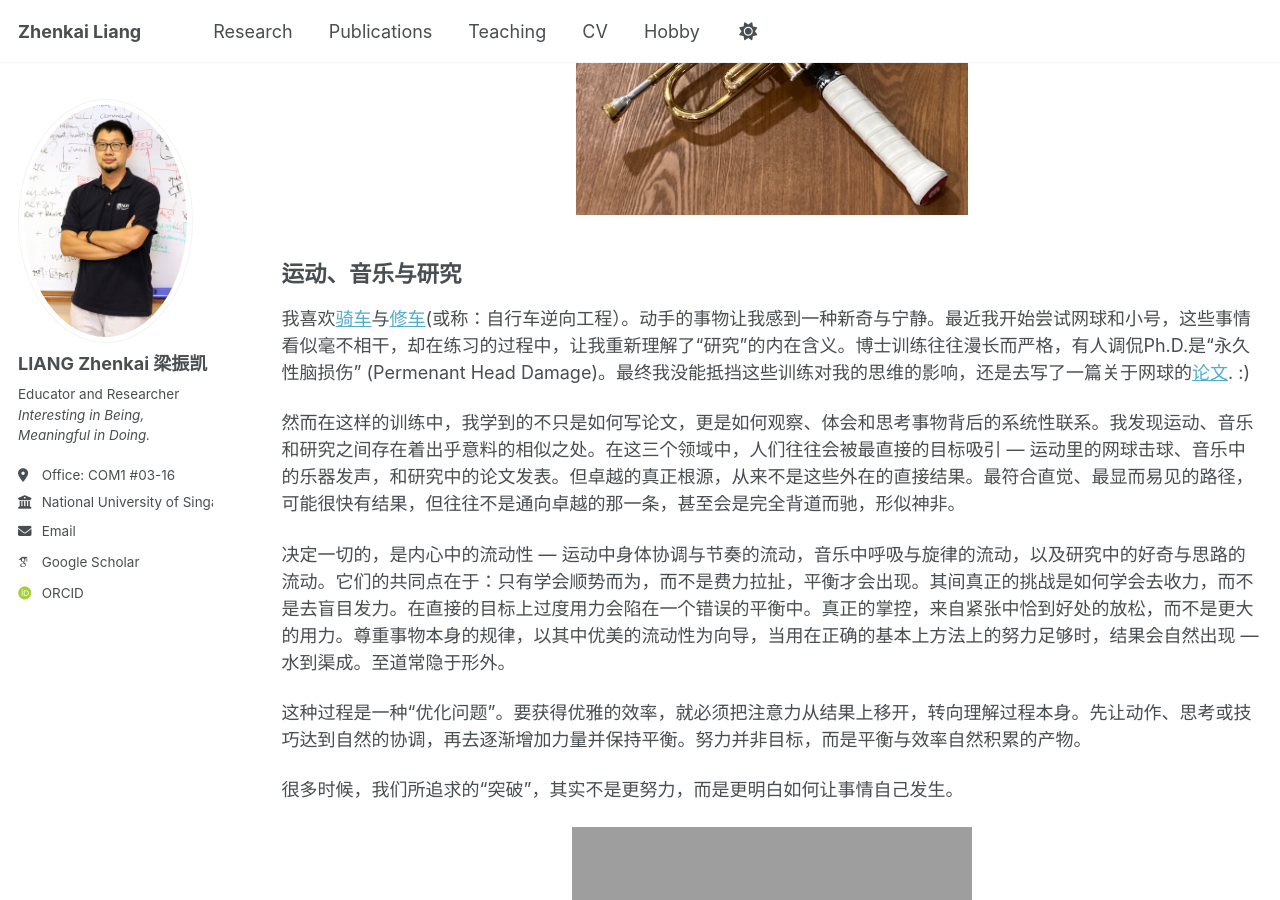
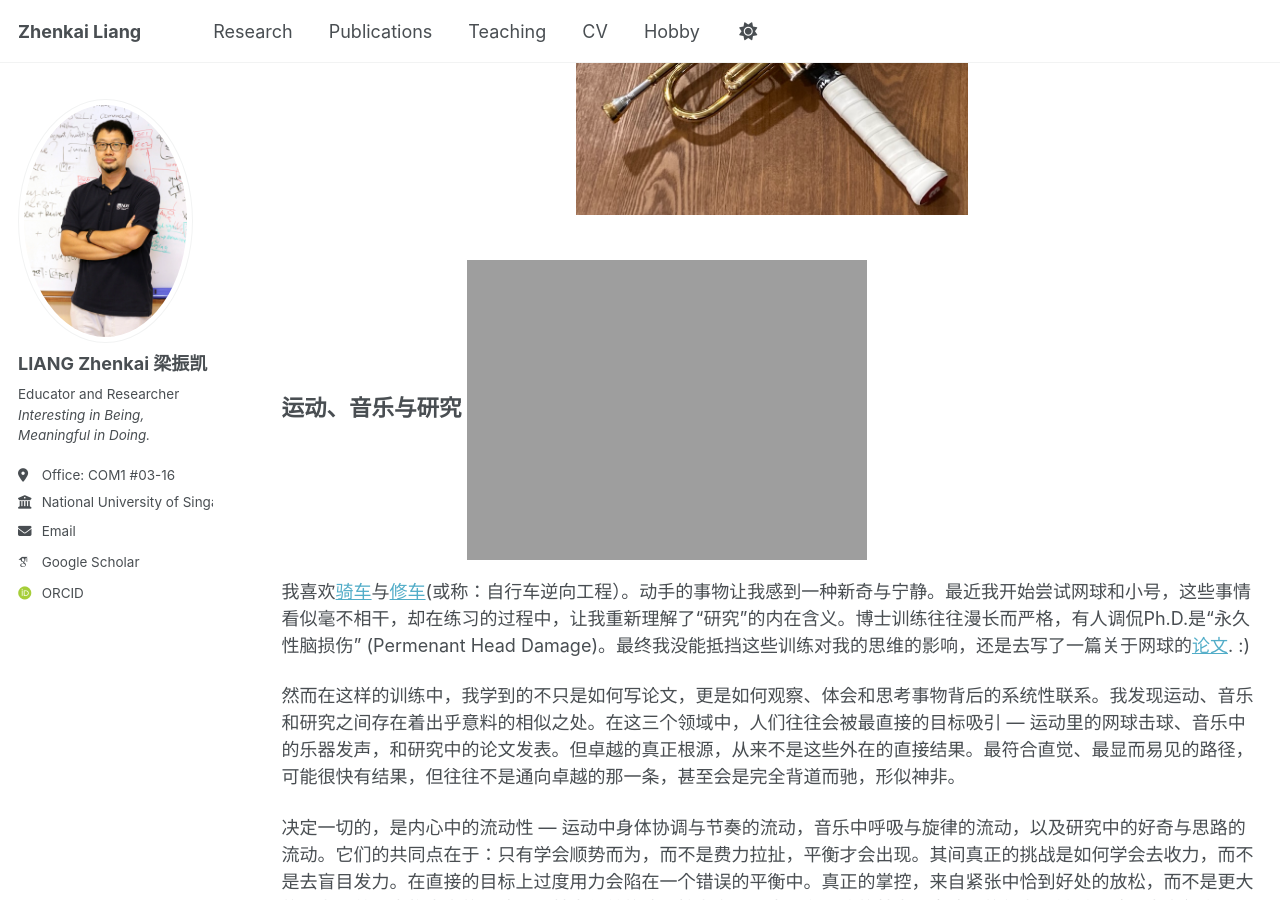
Before and after one commit to zhenkai-liang/zhenkai-liang.github.io, a Jekyll site: the page built from _pages/hobby.md, in a window 1280 px wide and 900 px high, scrolled down 992 px. Built offline with Jekyll 4.4.1, drawn with Linux system fonts in a browser that asks for light colours; some web fonts are replaced.

Commit message:
Update hobby.md

```diff
--- a/_pages/hobby.md
+++ b/_pages/hobby.md
@@ -32,7 +32,7 @@ Often, the breakthrough we seek does not come from greater efforts, but from lea
 
 <div style="text-align: center;"><img src="https://www.comp.nus.edu.sg/~liangzk/images/hobbies.jpg" width="40%"></div>
 
-运动、音乐与研究
+运动、音乐与研究 <img src="https://www.comp.nus.edu.sg/~liangzk/images/seal.jpg">
 -------------
 
 我喜欢[骑车](https://www.comp.nus.edu.sg/~liangzk/images/bike.jpg)与[修车](https://www.comp.nus.edu.sg/~liangzk/images/rbike.jpg)(或称：自行车逆向工程）。动手的事物让我感到一种新奇与宁静。最近我开始尝试网球和小号，这些事情看似毫不相干，却在练习的过程中，让我重新理解了“研究”的内在含义。博士训练往往漫长而严格，有人调侃Ph.D.是“永久性脑损伤” (Permenant Head Damage)。最终我没能抵挡这些训练对我的思维的影响，还是去写了一篇关于网球的[论文](https://tennis-ans.github.io). :)
@@ -44,5 +44,3 @@ Often, the breakthrough we seek does not come from greater efforts, but from lea
 这种过程是一种“优化问题”。要获得优雅的效率，就必须把注意力从结果上移开，转向理解过程本身。先让动作、思考或技巧达到自然的协调，再去逐渐增加力量并保持平衡。努力并非目标，而是平衡与效率自然积累的产物。
 
 很多时候，我们所追求的“突破”，其实不是更努力，而是更明白如何让事情自己发生。
-
-<div style="text-align: center;"><img src="https://www.comp.nus.edu.sg/~liangzk/images/seal.jpg"></div>
```
